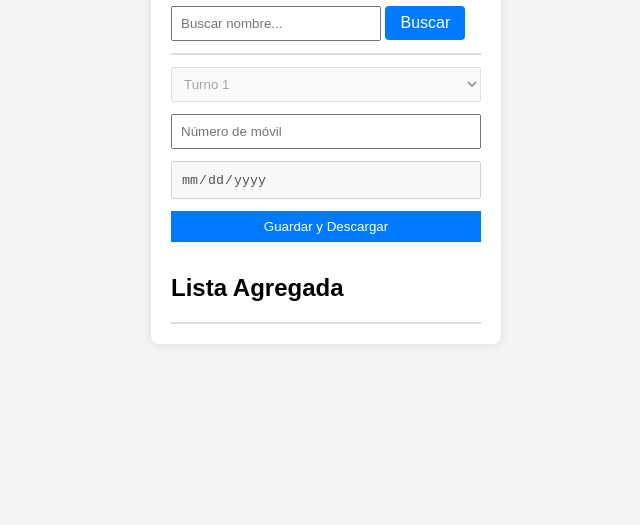
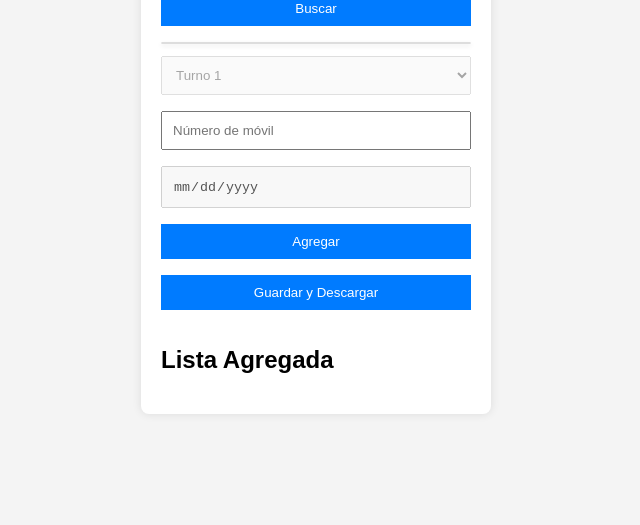
Before and after one commit to AlxRolande/trabajo, a plain HTML site: page index.html in a window 1280 px wide. Shown: the part 275-800 px from the top of the page, without its empty margins (314-954 px from the left). Drawn offline with Linux system fonts and the light colour scheme.

Commit message:
Update styles.css

```diff
--- a/styles.css
+++ b/styles.css
@@ -1,12 +1,13 @@
 body {
     font-family: Arial, sans-serif;
     display: flex;
-    justify-content: center;
-    align-items: center; /* Centrado verticalmente */
+    justify-content: center; /* Centrar en el eje horizontal */
+    align-items: center; /* Centrar en el eje vertical */
     height: 100vh;
     margin: 0;
     background-color: #f4f4f4;
 }
+
 .container {
     background: #fff;
     padding: 20px;
@@ -14,87 +15,96 @@ body {
     box-shadow: 0 0 10px rgba(0, 0, 0, 0.1);
     width: 350px;
     box-sizing: border-box;
+    margin-right: 20px; /* Espacio entre el formulario y la lista */
 }
-#searchInput {
-    width: calc(100% - 100px);
-    padding: 8px;
-    margin-bottom: 12px;
-    box-sizing: border-box;
-    display: inline-block;
+
+.logo {
+    width: 100px; /* Ajusta el tamaño según sea necesario */
+    height: auto;
+    display: block; /* Para que se alinee bien */
+    margin: 0 auto 10px; /* Centra la imagen y añade margen inferior */
 }
-#searchButton {
-    width: 80px;
-    padding: 8px;
-    margin-bottom: 12px;
-    display: inline-block;
-    cursor: pointer;
-    background-color: #007bff;
-    color: #fff;
-    border: none;
-    border-radius: 4px;
-    font-size: 16px;
+
+#addedListContainer {
+    background: #fff; /* Fondo blanco */
+    border-radius: 8px;
+    box-shadow: 0 0 10px rgba(0, 0, 0, 0.1);
+    width: 300px; /* Ancho para la lista */
+    padding: 20px; /* Padding interno */
+    border: 1px solid #ddd; /* Borde alrededor de la lista agregada */
 }
-#searchButton:hover {
-    background-color: #0056b3;
+
+#addedList {
+    list-style-type: none; /* Eliminar el estilo de lista */
+    padding: 0; /* Eliminar padding */
+    max-height: 300px; /* Altura máxima para la lista */
+    overflow-y: auto; /* Desplazamiento vertical */
 }
-#searchResults {
-    max-height: 200px;
-    overflow-y: auto;
-    border: 1px solid #ddd;
-    margin-bottom: 12px;
-    background: #fff;
-}
-#searchResults div {
+
+#addedList li {
+    display: flex;
+    flex-direction: column; /* Cambia la dirección a columna */
     padding: 8px;
     cursor: pointer;
+    border-bottom: 1px solid #ddd; /* Borde inferior para separar cada elemento */
 }
-#searchResults div:hover {
-    background-color: #f1f1f1;
+#addedList li:last-child {
+    border-bottom: none; /* Eliminar borde del último elemento */
 }
-select, input, button {
+
+#addedList li:hover {
+    background-color: #f1f1f1; /* Color al pasar el mouse */
+}
+
+#addedList button {
+    background-color: red;
+    color: white;
+    border: none;
+    cursor: pointer;
+    padding: 4px 8px; /* Aumentar padding para mayor tamaño */
+    border-radius: 4px;
+    margin-top: 4px; /* Margen superior para separar del nombre */
+    align-self: flex-start; /* Alinear a la izquierda */
+}
+
+/* Estilo para los elementos del formulario */
+input, select, button {
+    margin-bottom: 16px; /* Mayor espacio entre los elementos */
     width: 100%;
-    padding: 8px;
-    margin-bottom: 12px;
+    padding: 10px;
     box-sizing: border-box;
 }
+
 button {
     background-color: #007bff;
     color: #fff;
     border: none;
     cursor: pointer;
 }
+
 button:hover {
     background-color: #0056b3;
 }
-#addButton {
-    display: none;
+
+#searchResults {
+    max-height: 150px; /* Cambia este valor según lo desees */
+    overflow-y: auto; /* Permitir desplazamiento vertical */
+    border: 1px solid #ddd; /* Borde alrededor de los resultados */
+    margin-bottom: 12px;
+    background: #fff;
+    border-radius: 4px; /* Bordes redondeados */
+    box-shadow: 0 2px 5px rgba(0, 0, 0, 0.1); /* Sombra para más estética */
 }
-#addedList {
-    max-height: 200px;
-    overflow-y: auto;
-    border: 1px solid #ddd;
-    margin-top: 12px;
-    background: #fff;
+
+#searchResults div {
+    padding: 8px;
+    border-bottom: 1px solid #ddd;
 }
-#addedList div {
-    display: flex;
-    justify-content: space-between;
-    align-items: center;
-    padding: 8px;
-    cursor: pointer;
+
+#searchResults div:last-child {
+    border-bottom: none;
 }
-#addedList div:hover {
+
+#searchResults div:hover {
     background-color: #f1f1f1;
 }
-#addedList button {
-    background-color: red;
-    color: white;
-    border: none;
-    cursor: pointer;
-    padding: 4px;
-    border-radius: 4px;
-    width: 80px;
-    height: 30px;
-    max-width: 80px;
-    text-align: center;
-}
```
